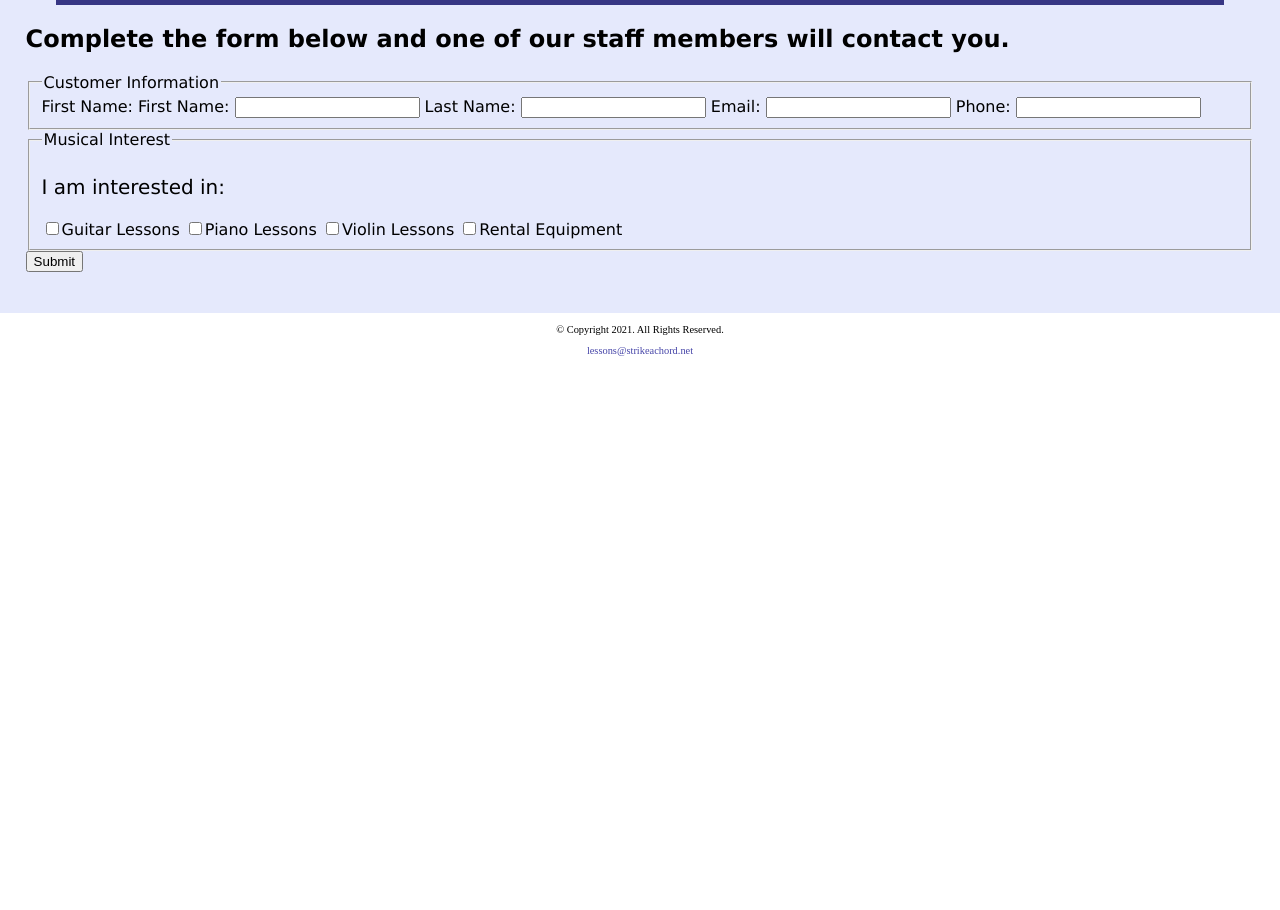
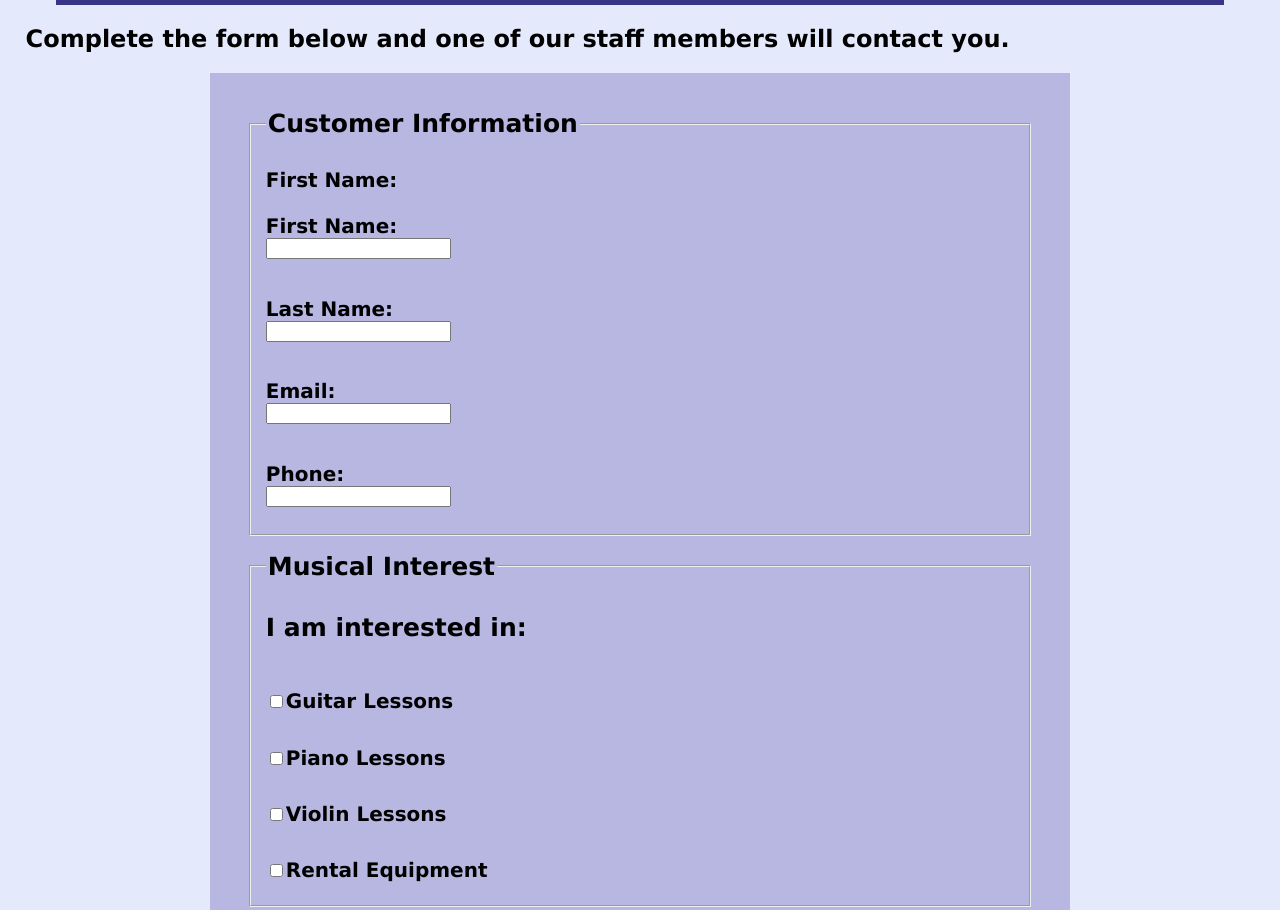
Before and after one commit to CreechurCmfts/Module-08, a plain HTML site: page contact.html in a window 1280 px wide. Shown: the part 796-1706 px from the top of the page. Before the commit the page ends 1162 px from the top, so only its background shows below. Drawn offline with Linux system fonts and the light colour scheme; grey boxes are pictures that could not be loaded.

Commit message:
Update styles.css

```diff
--- a/css/styles.css
+++ b/css/styles.css
@@ -155,6 +155,28 @@ main p {
 	color: #373684;
 	font-weight: bold;
 }
+/* Style rules for form elements */
+fieldset, input{
+	margin-bottom: 2%;
+}
+fieldset, legend {
+	font-weight: bold;
+	font-size:1.25em;
+}
+label {
+	display: block;
+	padding-top: 3%;
+}
+form, #submit {
+	margin-top: 0;
+	margin-bottom: 0;
+	margin-left: auto;
+	margin-right: auto;
+	display: block;
+	padding: 3%;
+	background-color:#b7b7e1;
+	font-size: 1em;
+}
 
 /* Style rules for footer content */
 footer {
@@ -239,6 +261,7 @@ map {
     width: 500px;
     height: 450px;
 }
+
 	grid {
 		display: grid;
 		grid-template-columns: auto auto;
@@ -247,6 +270,15 @@ map {
 	aside {
 		grid-column: 1/ span 2;
 	}
+	/*Tablet Viewport: Style rules for form element*/
+	form {
+		width: 70%;
+		margin-top:0;
+		margin-bottom:0;
+		margin-left:auto;
+		margin-right:auto;
+	}
+}
 
 /* Media Query for Desktop Viewport */
 @media screen and (min-width: 769px), print {
@@ -299,5 +331,14 @@ map {
 	table {
 		width: 70%;
 	}
+	/* Desktop viewport: Style rules for form elements */
+	form-grid {
+		display: grid;
+		grid-template-columns: auto auto;
+		grid-gap: 20px;
+	}
+	btn {
+		grid-column: 1/ span;
+	}
 
 }
```
